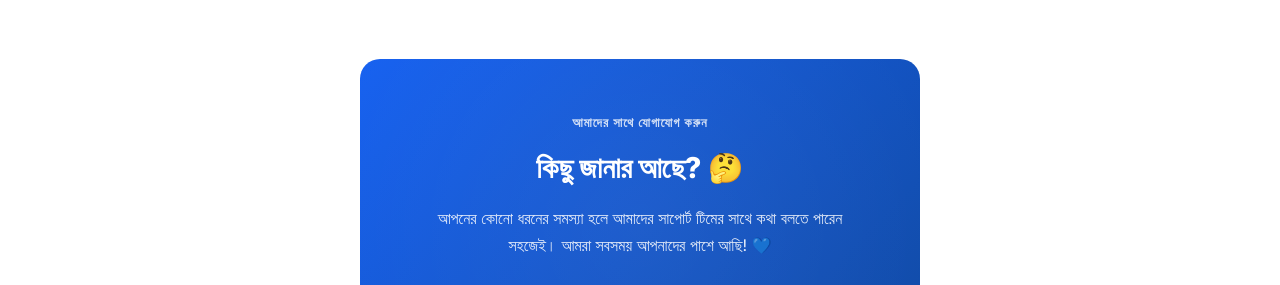
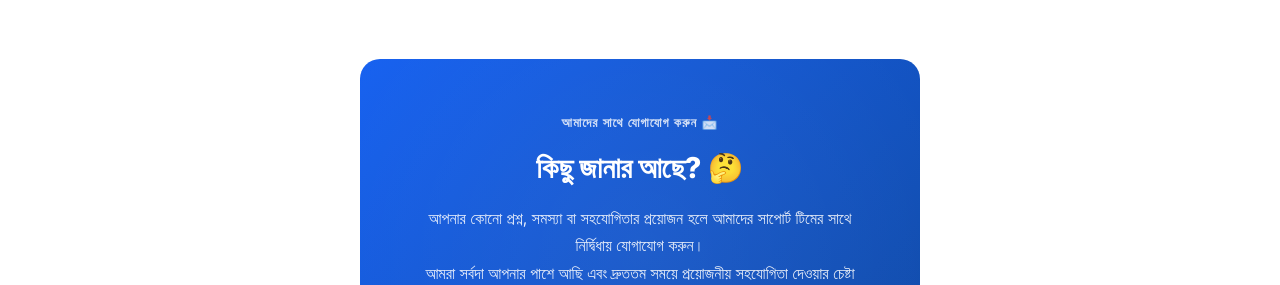
Before and after one commit to pixelsub/pixelsub-website, a website: page public/index.html in a window 1280 px wide. Shown: the part 2530-2815 px from the top of the page. Drawn offline with Linux system fonts and the light colour scheme; no server answers.

Commit message:
Update support CTA text to exact Bangla copy

```diff
--- a/public/index.html
+++ b/public/index.html
@@ -177,11 +177,11 @@
   <section class="section" id="support-cta" style="padding:40px 0;">
     <div class="container" style="max-width:600px;">
       <div class="support-card">
-        <span class="support-tag">আমাদের সাথে যোগাযোগ করুন</span>
+        <span class="support-tag">আমাদের সাথে যোগাযোগ করুন 📩</span>
         <h2 class="support-heading">কিছু জানার আছে? 🤔</h2>
-        <p class="support-desc">আপনের কোনো ধরনের সমস্যা হলে আমাদের সাপোর্ট টিমের সাথে কথা বলতে পারেন সহজেই। আমরা সবসময় আপনাদের পাশে আছি! 💙</p>
+        <p class="support-desc">আপনার কোনো প্রশ্ন, সমস্যা বা সহযোগিতার প্রয়োজন হলে আমাদের সাপোর্ট টিমের সাথে নির্দ্বিধায় যোগাযোগ করুন।<br>আমরা সর্বদা আপনার পাশে আছি এবং দ্রুততম সময়ে প্রয়োজনীয় সহযোগিতা দেওয়ার চেষ্টা করি। 💙</p>
         <a href="#" id="supportWhatsappBtn" class="support-btn support-btn-wa" target="_blank">
-          <i class="fab fa-whatsapp"></i> WhatsApp এ মেসেজ করুন
+          <i class="fab fa-whatsapp"></i> WhatsApp-এ মেসেজ করুন
         </a>
       </div>
     </div>
```
